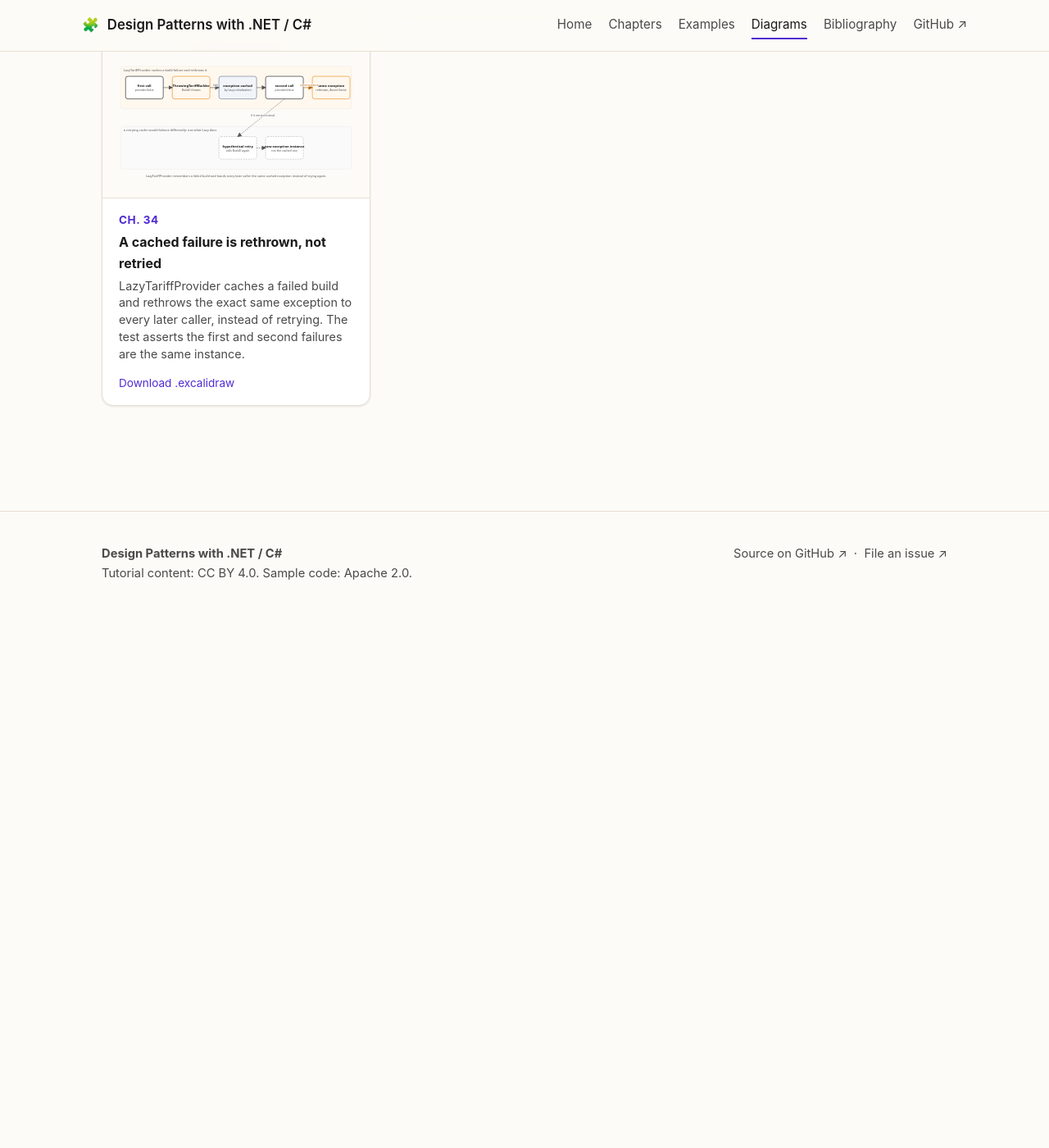
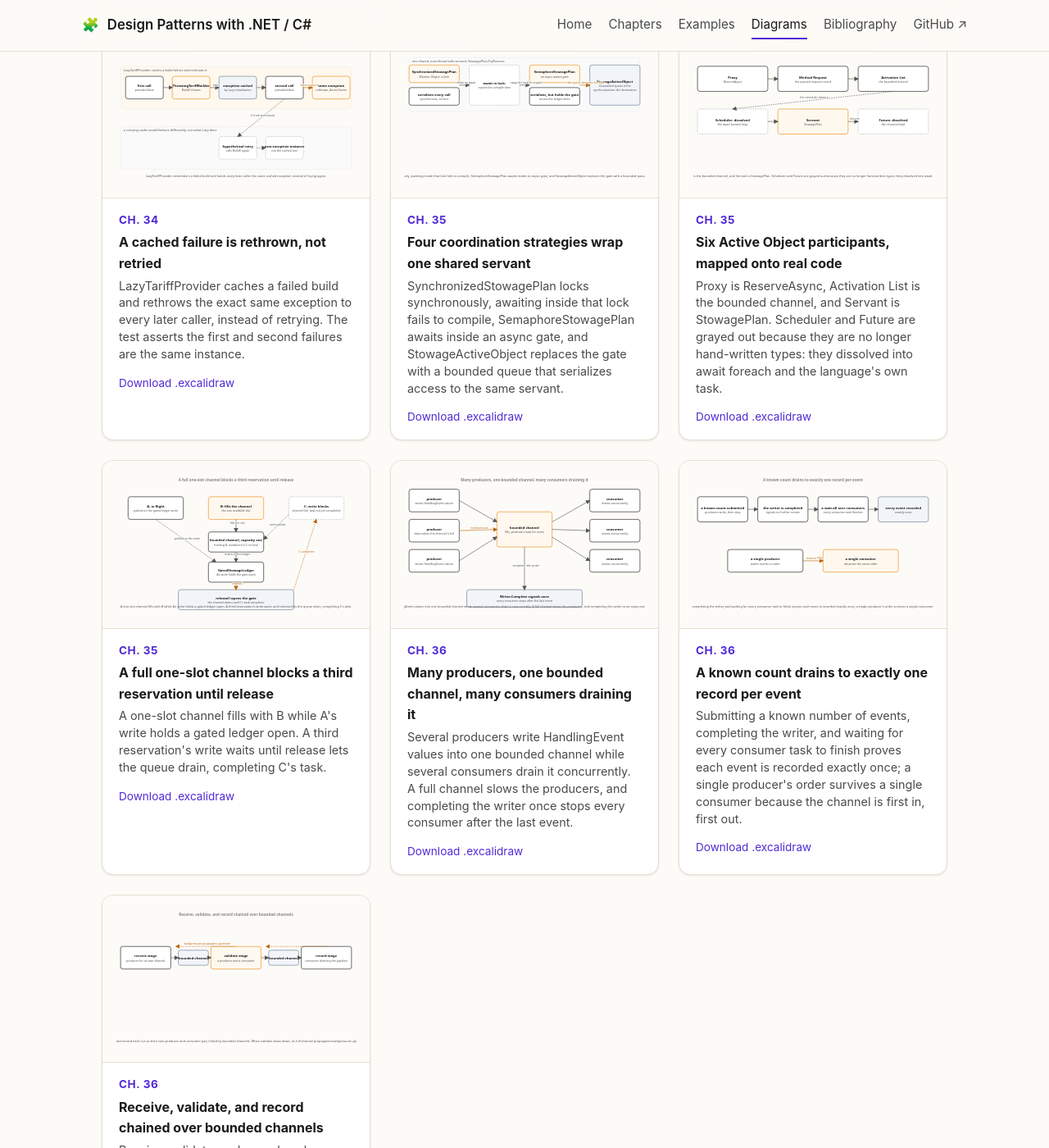
Before and after one commit to patterncatalyst/csharp-design-patterns, a Jekyll site: the page built from diagrams.html, in a window 1280 px wide and 1400 px high, scrolled down 17869 px. Shown: the whole window at 82% size. Built offline with Jekyll 4.4.1, drawn with Linux system fonts in a browser that asks for light colours; before the commit the page ends 18628 px from its top, so only the background shows below that; some of the changed text lies outside the part shown.

Commit message:
feat(r21): ch35/36 diagrams (#102-107) + diagrams.yml

```diff
--- a/_data/diagrams.yml
+++ b/_data/diagrams.yml
@@ -894,3 +894,56 @@
     LazyTariffProvider caches a failed build and rethrows the exact
     same exception to every later caller, instead of retrying. The test
     asserts the first and second failures are the same instance.
+
+- name: 35-monitor-object-and-active-object
+  section: "Ch. 35"
+  title: Four coordination strategies wrap one shared servant
+  caption: >-
+    SynchronizedStowagePlan locks synchronously, awaiting inside that
+    lock fails to compile, SemaphoreStowagePlan awaits inside an async
+    gate, and StowageActiveObject replaces the gate with a bounded
+    queue that serializes access to the same servant.
+
+- name: 35-active-object-participants
+  section: "Ch. 35"
+  title: Six Active Object participants, mapped onto real code
+  caption: >-
+    Proxy is ReserveAsync, Activation List is the bounded channel, and
+    Servant is StowagePlan. Scheduler and Future are grayed out
+    because they are no longer hand-written types: they dissolved into
+    await foreach and the language's own task.
+
+- name: 35-channel-backpressure
+  section: "Ch. 35"
+  title: A full one-slot channel blocks a third reservation until release
+  caption: >-
+    A one-slot channel fills with B while A's write holds a gated
+    ledger open. A third reservation's write waits until release lets
+    the queue drain, completing C's task.
+
+- name: 36-producer-consumer-and-pipelines
+  section: "Ch. 36"
+  title: Many producers, one bounded channel, many consumers draining it
+  caption: >-
+    Several producers write HandlingEvent values into one bounded
+    channel while several consumers drain it concurrently. A full
+    channel slows the producers, and completing the writer once stops
+    every consumer after the last event.
+
+- name: 36-exactly-once-drain
+  section: "Ch. 36"
+  title: A known count drains to exactly one record per event
+  caption: >-
+    Submitting a known number of events, completing the writer, and
+    waiting for every consumer task to finish proves each event is
+    recorded exactly once; a single producer's order survives a single
+    consumer because the channel is first in, first out.
+
+- name: 36-pipeline-stages
+  section: "Ch. 36"
+  title: Receive, validate, and record chained over bounded channels
+  caption: >-
+    Receive, validate, and record each run as their own producer and
+    consumer pair, linked by bounded channels. When validate slows
+    down, its full channel propagates backpressure upstream to
+    receive.
```
Also changed, not shown: diagrams/35-active-object-participants.svg (added), diagrams/35-channel-backpressure.svg (added), diagrams/35-monitor-object-and-active-object.svg (added), diagrams/36-exactly-once-drain.svg (added), diagrams/36-pipeline-stages.svg (added), diagrams/36-producer-consumer-and-pipelines.svg (added), 6 other files.
